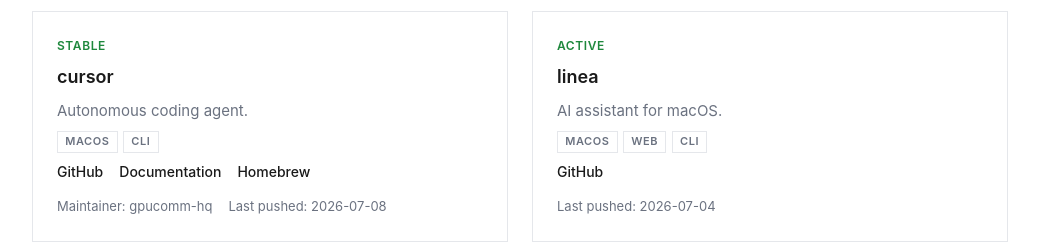
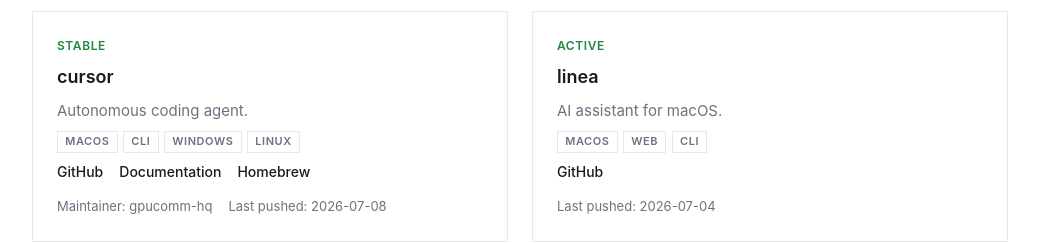
Before and after one commit to palmshed/palmshed.github.io, a plain HTML site: page index.html in a window 1280 px wide. Shown: the part 2260-2503 px from the top of the page, without its empty margins (120-1159 px from the left). Drawn offline with Linux system fonts and the light colour scheme.

Commit message:
Add Windows and Linux platform badges to cursor

```diff
--- a/index.html
+++ b/index.html
@@ -682,6 +682,8 @@
           <div class="card-platforms">
             <span>macOS</span>
             <span>CLI</span>
+            <span>Windows</span>
+            <span>Linux</span>
           </div>
           <div class="card-links">
             <a href="https://github.com/palmshed/cursor">GitHub</a>
```
